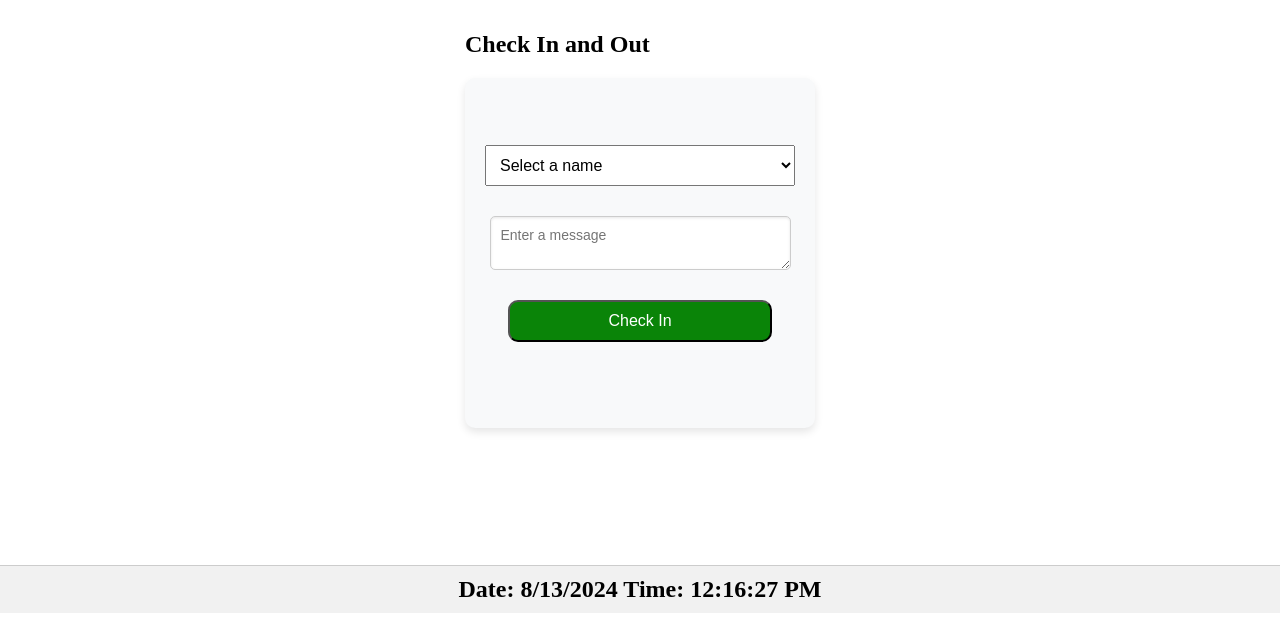
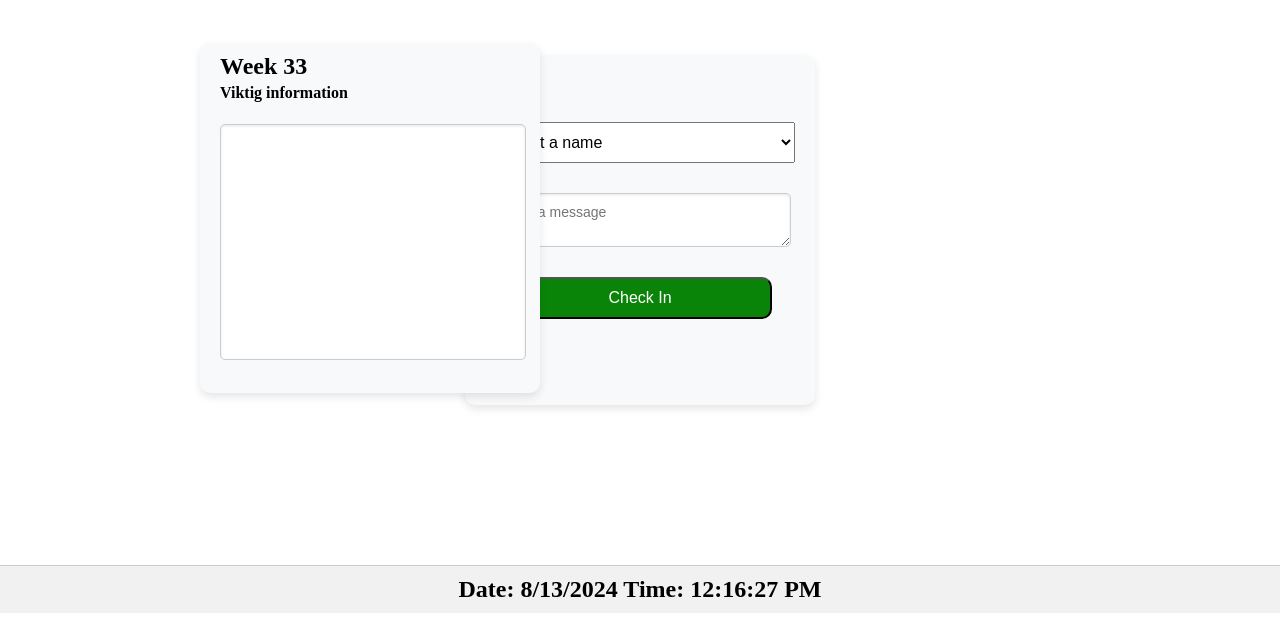
Before and after one commit to Seif-S/Re-economySite, a plain HTML site: page Reconomy/templates/index.html in a window 1280 px wide. Shown: the part 187-816 px from the top of the page. Drawn offline with nearby package versions, Linux system fonts and the light colour scheme.

Commit message:
fixat informationsboxen med veckodag som går auto.

```diff
--- a/Reconomy/static/index.js
+++ b/Reconomy/static/index.js
@@ -76,6 +76,26 @@ $(document).ready(function(){
     })
 })
 
+
+
+function getWeekNumber(date) {
+    var firstDayOfYear = new Date(date.getFullYear(), 0, 1);
+    var pastDaysOfYear = (date - firstDayOfYear) / 86400000;
+    return Math.ceil((pastDaysOfYear + firstDayOfYear.getDay() + 1) / 7);
+  }
+
+  document.addEventListener('DOMContentLoaded', function () {
+    const weekNumberElement = document.getElementById('weekNumber');
+    const currentDate = new Date();
+    const weekNumber = getWeekNumber(currentDate);
+    weekNumberElement.textContent = `Week ${weekNumber}`;
+  });
+
+
+
+
+
+
 function updateDateTime() {
   const dateTimeElement = document.getElementById('dateTime');
   const now = new Date();
@@ -84,4 +104,6 @@ function updateDateTime() {
   dateTimeElement.textContent = `Date: ${dateString} Time: ${timeString}`;
 }
 
+
+
 setInterval(updateDateTime, 1000);
--- a/Reconomy/static/style.css
+++ b/Reconomy/static/style.css
@@ -1,3 +1,38 @@
+.week-comment-box {
+    position: absolute;
+    top: 230px;
+    left: 200px;
+    background-color: #f8f9fa;
+    padding: 20px;
+    border-radius: 10px;
+    box-shadow: 0 4px 8px rgba(0, 0, 0, 0.1);
+    width: 300px;
+    height: 310px;
+
+
+
+
+  }
+
+h2 {
+    position: absolute;
+    top:-10px
+}
+#adminComment {
+    width: 100%;
+    height: 230px;
+
+    font-size: 14px;
+    border: 1px solid #ccc;
+    border-radius: 5px;
+    resize: none;
+    box-shadow: inset 0 1px 3px rgba(0, 0, 0, 0.1);
+    font-family: Arial, sans-serif;
+  }
+
+
+
+
 .logo {
     position: absolute;
     top: 8px;
@@ -6,12 +41,17 @@
     padding-right: 25px;
     padding-left: 20px;
 
+
 }
 .container {
     display: flex;
     align-items: center;
     justify-content: center;
     height: 100vh;
+
+
+
+
 
 
 }
@@ -100,6 +140,7 @@ select {
     box-shadow: 0 4px 8px rgba(0, 0, 0, 0.1);
     box-sizing: border-box;
     width: 250px;
+    min-height: 80px;
 
   }
   #checkInList li{
--- a/Reconomy/templates/index.html
+++ b/Reconomy/templates/index.html
@@ -9,6 +9,20 @@
   <script src="../static/index.js"></script>
 </head>
 <body>
+
+
+
+  <div class="container">
+
+    <!-- Veckokommentar box -->
+    <div class="week-comment-box">
+      <h2 id="weekNumber"></h2>  <!-- Veckonumret kommer att visas här -->
+      <h4>Viktig information</h4>
+      <textarea id="adminComment" placeholder=""></textarea>
+    </div>
+
+
+
   <div class="container">
     <div class="form-container">
       <img src="../static/reconomy-logo.png" alt="" width="500" class="logo" >
@@ -32,6 +46,11 @@
       <ul id="checkInList"></ul>
     </div>
   </div>
+
+
+
+
+
   <footer>
     <div id="dateTime" class="large-text"></div>
   </footer>
```
